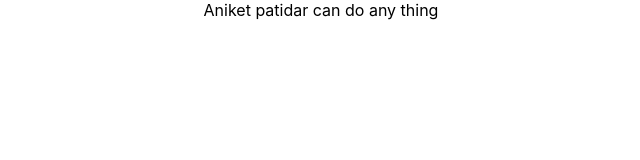
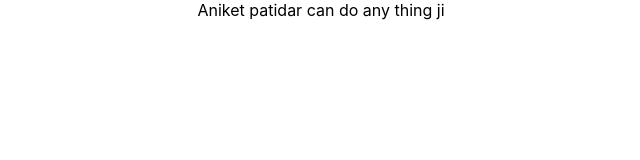
Before and after one commit to aniketpatidar123/react-action, a React (Create React App) app: page / in a window 1280 px wide. Shown: the top 160 px of the page, without its empty margins (319-959 px from the left). Built offline with nearby package versions, Linux system fonts and the light colour scheme.

Commit message:
update text

```diff
--- a/src/App.js
+++ b/src/App.js
@@ -3,7 +3,7 @@ import './App.css';
 function App() {
   return (
     <div className="App">
- Aniket patidar can do  any  thing
+      Aniket patidar can do  any  thing ji
     </div>
   );
 }
```
